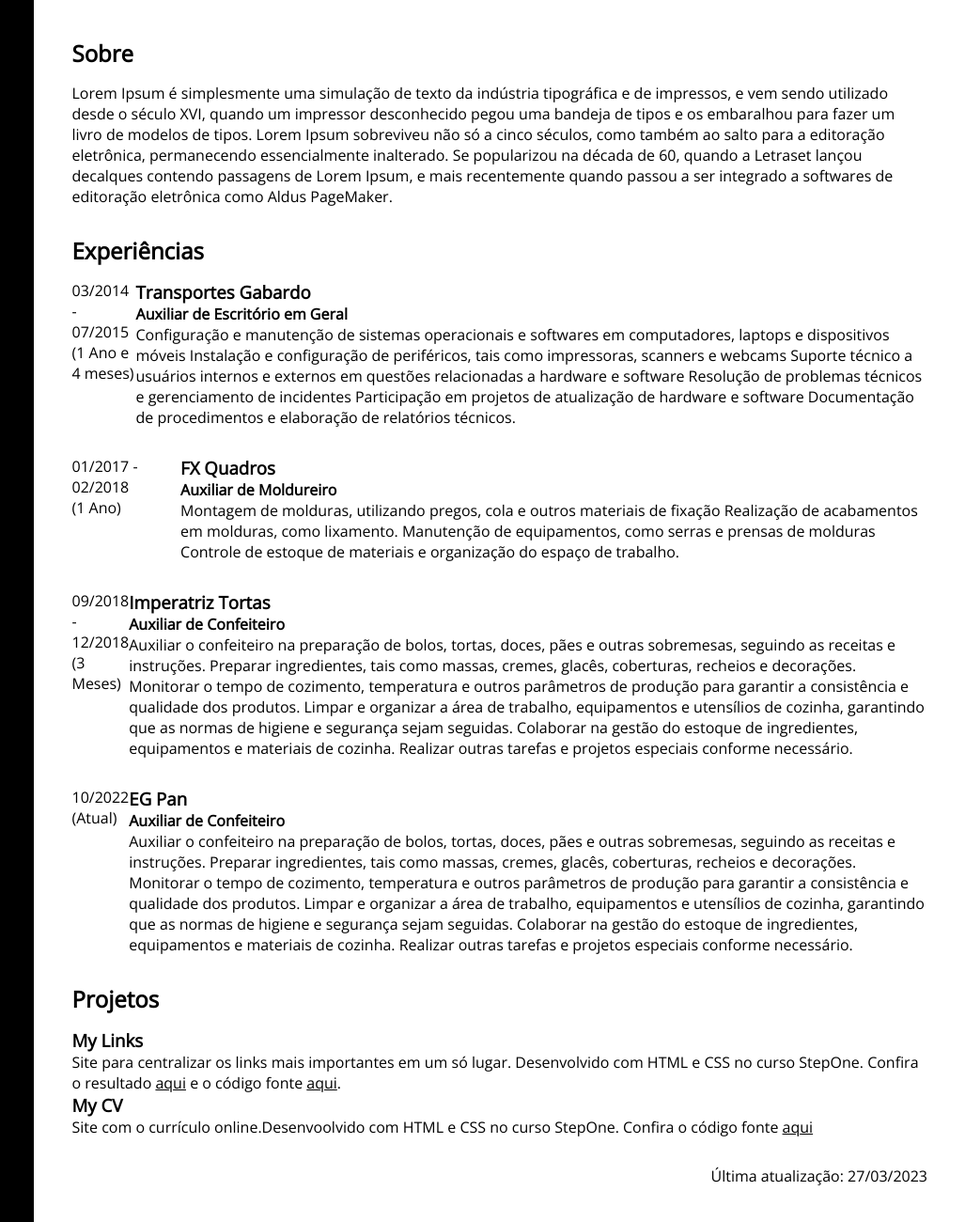
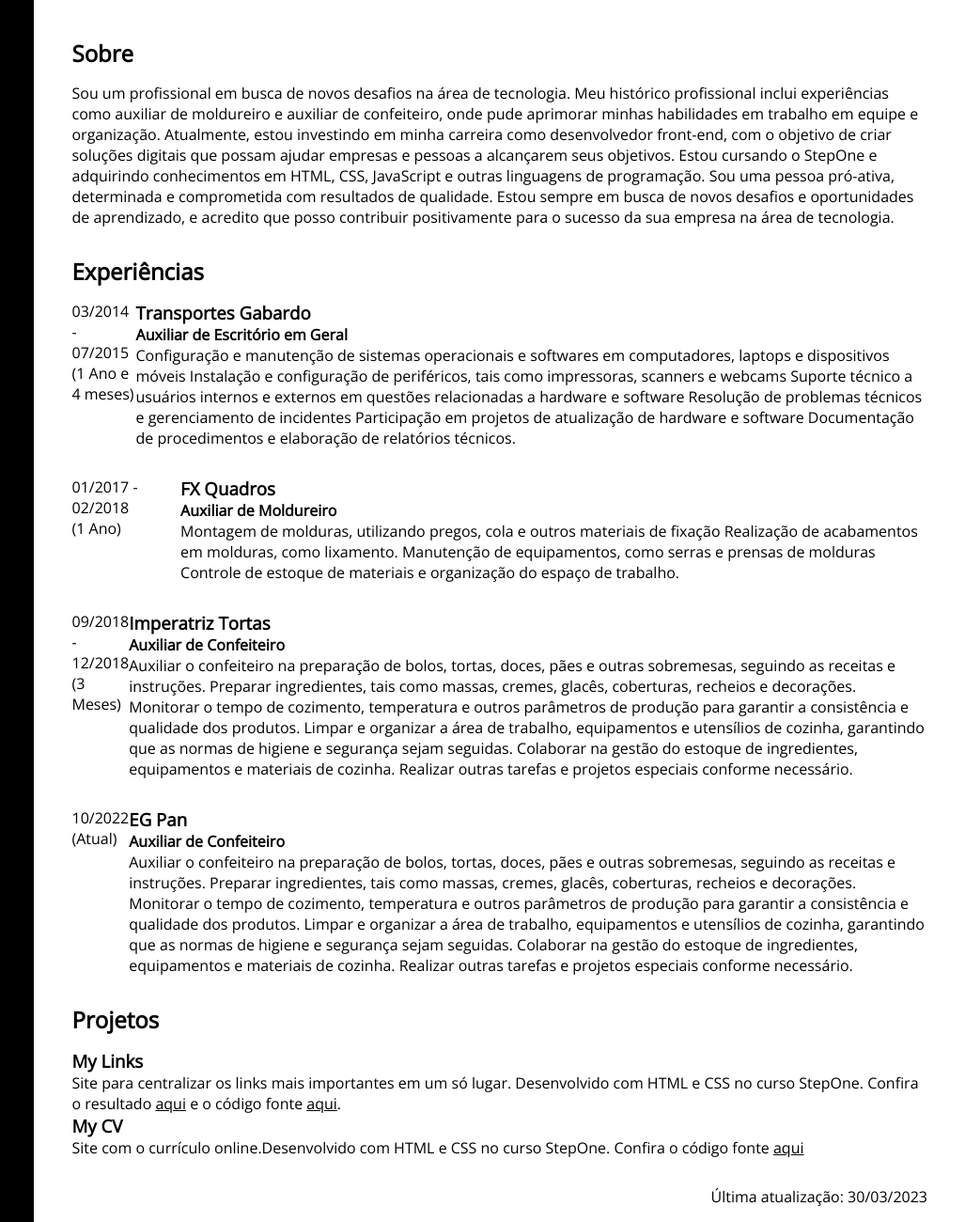
Before and after one commit to RicardoPAvila/my-cv, a plain HTML site: page index.html in a window 1280 px wide. Shown: the top 1300 px of the page at 94% size, 253-1280 px from the left. Drawn offline with nearby package versions, Linux system fonts and the light colour scheme.

Commit message:
Add files via upload

```diff
--- a/index.html
+++ b/index.html
@@ -8,7 +8,7 @@
     <link rel="preconnect" href="https://fonts.gstatic.com" crossorigin>
     <title>Ricardo Prado</title>
     <link rel="stylesheet" media="screen" href="styles.css">
-    <link href="https://fonts.googleapis.com/css2?family=Open+Sans:wght@300&display=swap" rel="stylesheet">
+    <link href="https://fonts.googleapis.com/css2?family=Open+Sans&display=swap" rel="stylesheet">
     <script src="https://kit.fontawesome.com/c17ca537e1.js" crossorigin="anonymous"></script>
 </head>
 
@@ -80,13 +80,15 @@
         <div class="experiences-column">
             <section>
                 <h2>Sobre</h2>
-                <p>Lorem Ipsum é simplesmente uma simulação de texto da indústria tipográfica e de impressos, e vem
-                    sendo utilizado desde o século XVI, quando um impressor desconhecido pegou uma bandeja de tipos e os
-                    embaralhou para fazer um livro de modelos de tipos. Lorem Ipsum sobreviveu não só a cinco séculos,
-                    como também ao salto para a editoração eletrônica, permanecendo essencialmente inalterado. Se
-                    popularizou na década de 60, quando a Letraset lançou decalques contendo passagens de Lorem Ipsum, e
-                    mais recentemente quando passou a ser integrado a softwares de editoração eletrônica como Aldus
-                    PageMaker.
+                <p>Sou um profissional em busca de novos desafios na área de tecnologia. Meu histórico profissional
+                    inclui experiências como auxiliar de moldureiro e auxiliar de confeiteiro, onde pude aprimorar
+                    minhas habilidades em trabalho em equipe e organização.
+                    Atualmente, estou investindo em minha carreira como desenvolvedor front-end, com o objetivo de criar
+                    soluções digitais que possam ajudar empresas e pessoas a alcançarem seus objetivos. Estou cursando o StepOne
+                    e adquirindo conhecimentos em HTML, CSS, JavaScript e outras linguagens de programação.
+                    Sou uma pessoa pró-ativa, determinada e comprometida com resultados de qualidade. Estou sempre em
+                    busca de novos desafios e oportunidades de aprendizado, e acredito que posso contribuir
+                    positivamente para o sucesso da sua empresa na área de tecnologia.
                 </p>
             </section>
             <section>
@@ -185,11 +187,11 @@
                     e o código fonte <a href="https://github.com/RicardoPAvila/my-links" target="_blank">aqui</a>.
                 </p>
                 <h3>My CV</h3>
-                <p>Site com o currículo online.Desenvoolvido com HTML e CSS no curso StepOne. Confira o código
-                    fonte <a href="" target="_blank">aqui</a>
+                <p>Site com o currículo online.Desenvolvido com HTML e CSS no curso StepOne. Confira o código
+                    fonte <a href="https://github.com/RicardoPAvila/my-cv" target="_blank">aqui</a>
                 </p>
             </section>
-            <p class="last-date">Última atualização: 27/03/2023</p>
+            <p class="last-date">Última atualização: 30/03/2023</p>
         </div>
     </div>
 
```
